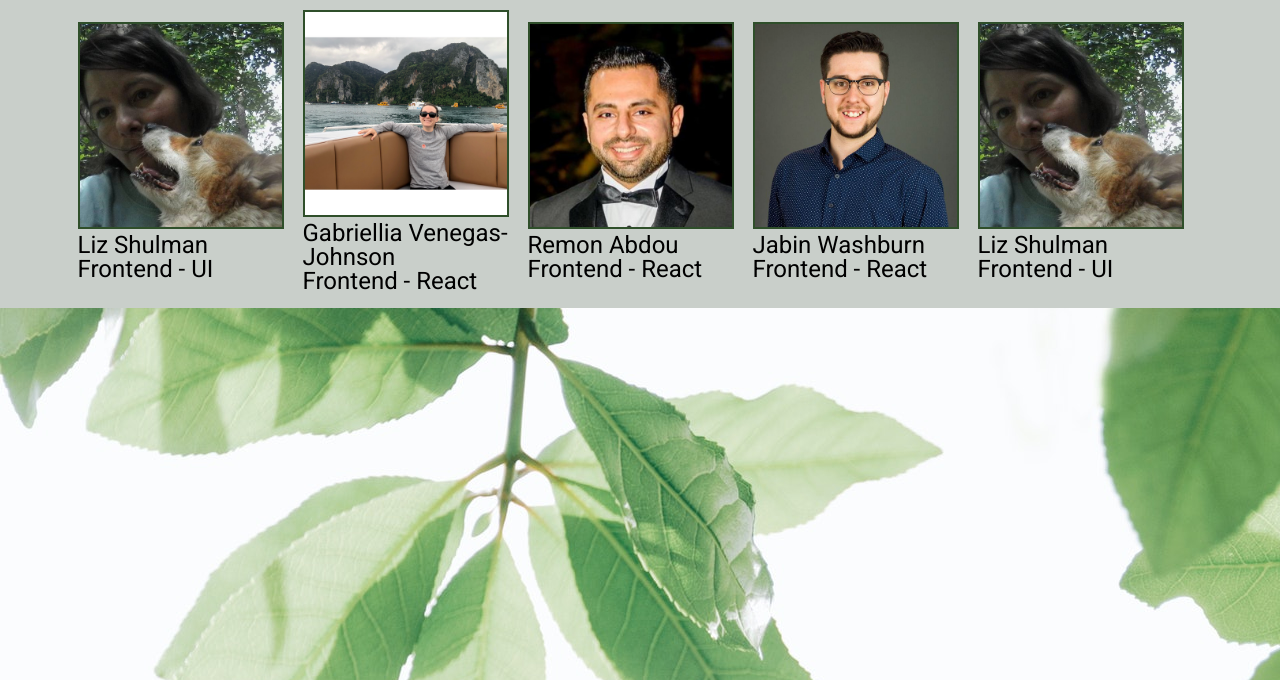
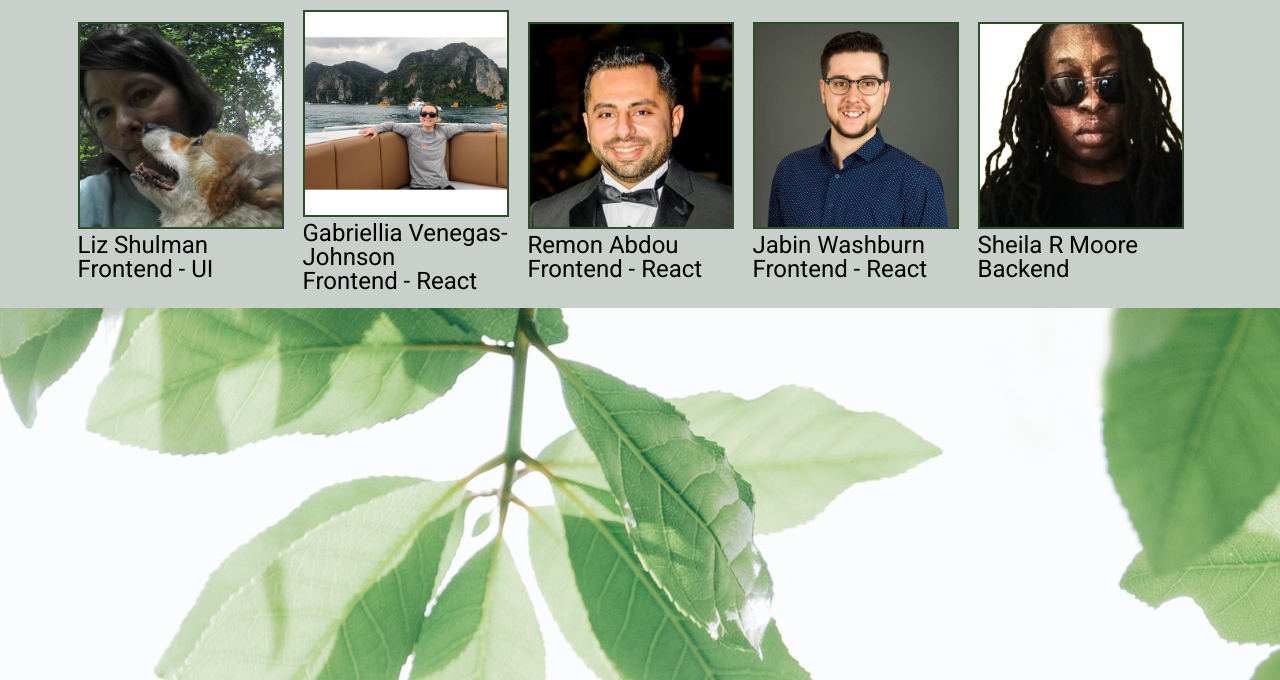
Before and after one commit to water-my-plants-2/Frontend-UI, a plain HTML site: page about.html in a window 1280 px wide. Shown: the part 120-800 px from the top of the page. Drawn offline with Linux system fonts and the light colour scheme.

Commit message:
added image for last team member and updated landing page text

```diff
--- a/about.html
+++ b/about.html
@@ -37,9 +37,9 @@
                 Frontend - React</figcaption>
             </figure>
             <figure>
-                <img src="assets/lizshulman.jpeg" alt="Liz Shulman">
-                <figcaption>Liz Shulman<br>
-                Frontend - UI</figcaption>
+                <img src="assets/sheila-r-moore.jpeg" alt="Sheila R Moore">
+                <figcaption>Sheila R Moore<br>
+                Backend</figcaption>
             </figure>
         </div>
     </section>
```
Also changed, not shown: index.html (+3 -2 lines), assets/sheila-r-moore.jpeg (added).
